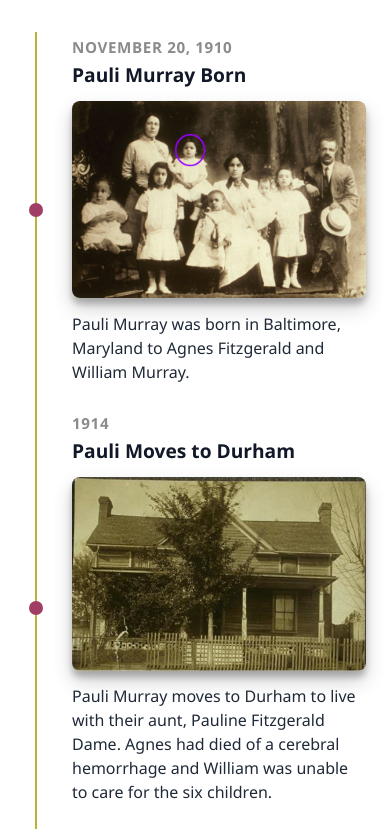
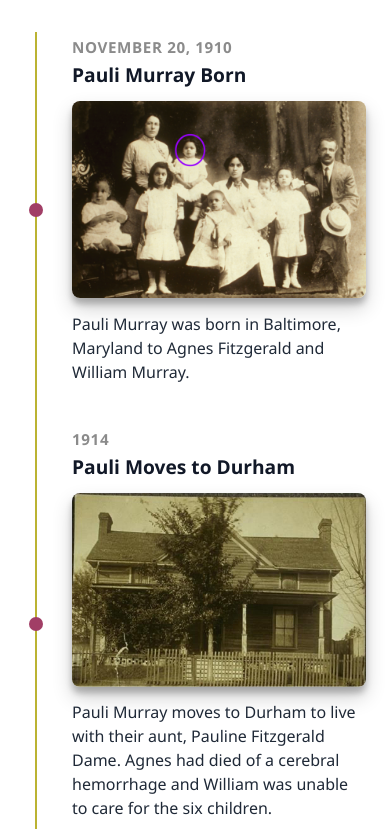
Before and after one commit to andrew-marshall-251/timeline-element, a plain HTML site: page index.html in a window 390 px wide. Shown: the top 829 px of the page. Drawn offline with Linux system fonts and the light colour scheme.

Commit message:
added var gap

```diff
--- a/index.html
+++ b/index.html
@@ -10,6 +10,7 @@
       --timeline-dot-color: #A13E66;
       --timeline-dot-size: 14px;
       --mobile-event-gap: 1.25rem;
+      --event-gap: 2.25rem;
       --desktop-column-max: 500px;
       --mobile-column-max: 400px;
       --desktop-img-max-height: 600px;
@@ -68,9 +69,14 @@
       align-items: stretch;
       position: relative;
       min-height: 120px;
+      margin-bottom: var(--event-gap);
       opacity: 0;
       transform: translateY(12px);
       transition: opacity 450ms ease, transform 450ms ease;
+    }
+
+    .timeline-event:last-child {
+      margin-bottom: 0;
     }
 
     .timeline-event.is-visible {
@@ -181,16 +187,12 @@
 
       .timeline-event {
         grid-template-columns: 40px minmax(0, var(--mobile-column-max));
-        margin-bottom: var(--mobile-event-gap);
+        margin-bottom: var(--event-gap);
         justify-content: center;
       }
 
       .timeline::before {
         left: 20px;
-      }
-
-      .timeline-event:last-child {
-        margin-bottom: 0;
       }
 
       .timeline-content {
```
